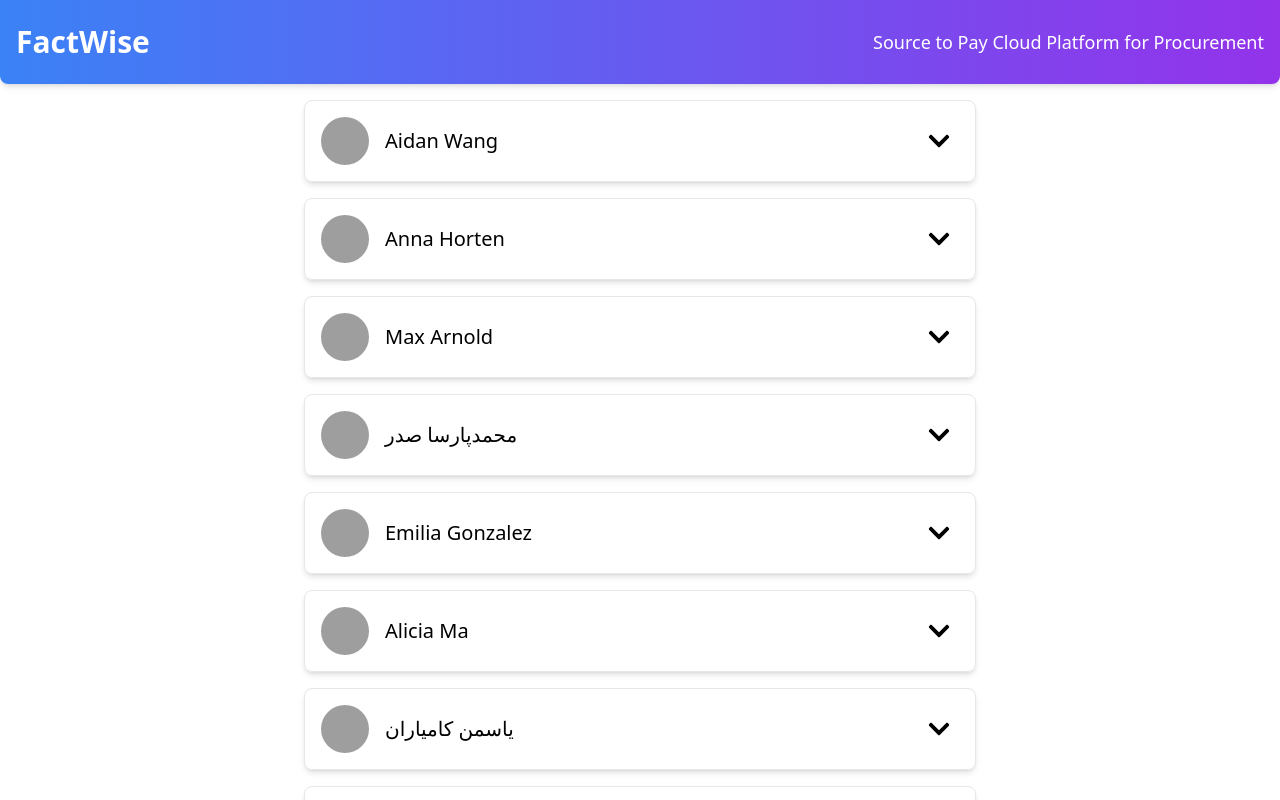
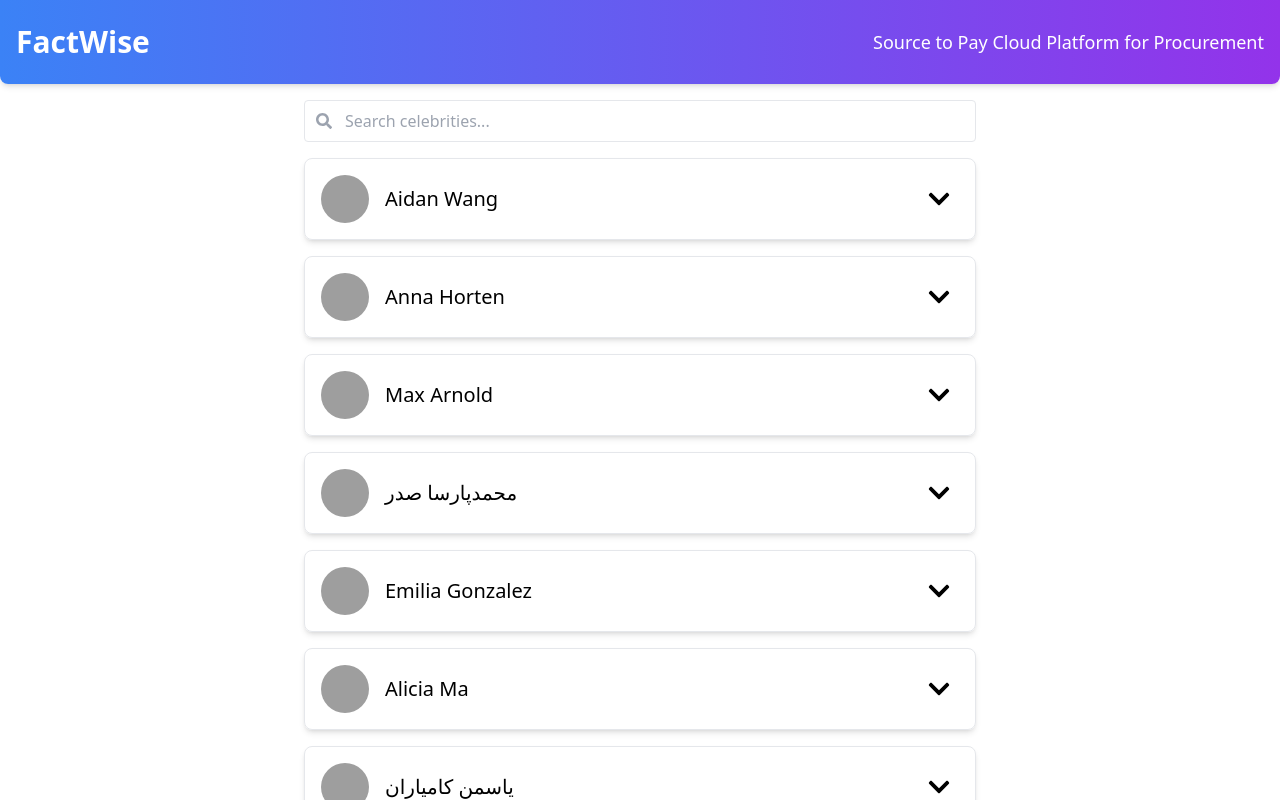
Before and after one commit to hsingla378/factwise_assignment, a React (Vite) app: page / in a window 1280 px wide. Shown: the top 800 px of the page. Built offline with nearby package versions, Linux system fonts and the light colour scheme; grey boxes are pictures that could not be loaded.

Commit message:
create search functionality

```diff
--- a/src/components/UserList.tsx
+++ b/src/components/UserList.tsx
@@ -1,16 +1,57 @@
-import React from "react";
-import { useDispatch, useSelector } from "react-redux";
+import React, { useState, useEffect } from "react";
+import { useSelector } from "react-redux";
+import { FaSearch } from "react-icons/fa"; // Importing the search icon
 import UserCard from "./UserCard";
 import { Celebrity } from "../util/type";
 
 const UserList = () => {
   // Retrieve the list of celebrities from the Redux store
-  const celebrities = useSelector((store) => store.celebrities.celebrities);
+  const celebrities = useSelector(
+    (store: any) => store.celebrities.celebrities
+  );
+  const [filteredCelebrities, setFilteredCelebrities] =
+    useState<Celebrity[]>(celebrities);
+  const [searchTerm, setSearchTerm] = useState("");
+
+  // Function to filter celebrities by search term
+  const filterCelebrities = (term: string) => {
+    if (term.trim() === "") {
+      setFilteredCelebrities(celebrities);
+    } else {
+      setFilteredCelebrities(
+        celebrities.filter((celebrity: Celebrity) =>
+          `${celebrity.first} ${celebrity.last}`
+            .toLowerCase()
+            .includes(term.toLowerCase())
+        )
+      );
+    }
+  };
+
+  // UseEffect for manual debouncing using setTimeout
+  useEffect(() => {
+    const timeoutId = setTimeout(() => {
+      filterCelebrities(searchTerm);
+    }, 300);
+
+    return () => clearTimeout(timeoutId);
+  }, [searchTerm, celebrities]);
 
   return (
-    // Container for the list of UserCard components
     <div className="max-w-2xl m-auto flex flex-col gap-4 my-4">
-      {celebrities.map((celebrity: Celebrity) => (
+      {/* Search Bar with Icon */}
+      <div className="relative">
+        <FaSearch className="absolute left-3 top-1/2 transform -translate-y-1/2 text-gray-400" />
+        <input
+          type="text"
+          placeholder="Search celebrities..."
+          className="p-2 pl-10 border rounded w-full"
+          onChange={(e) => setSearchTerm(e.target.value)}
+        />
+      </div>
+
+      {/* Render filtered list of UserCards */}
+      {filteredCelebrities.map((celebrity: Celebrity) => (
         <UserCard key={celebrity.id} celebrity={celebrity} />
       ))}
     </div>
```
Also changed, not shown: 2 other files (tests, documents, lock files or other folders).
